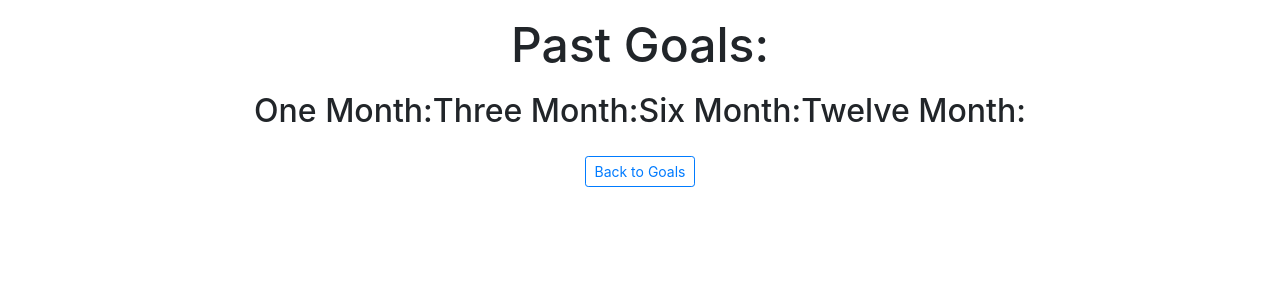
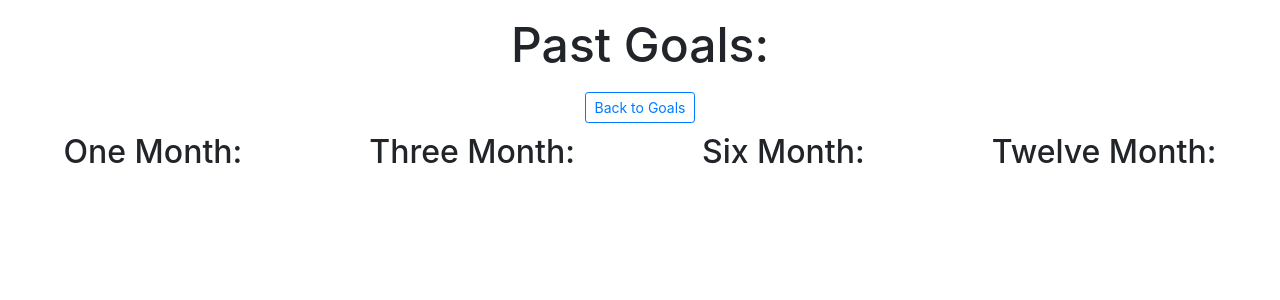
Before and after one commit to tyler-simeone/FundsTracker, a Django app: page /pastgoals/ in a window 1280 px wide. Shown: the part 24-324 px from the top of the page. Run offline with Django 3.2, Linux system fonts and the light colour scheme; the visitor is signed in with stand-in values (Sample User, id 1); data that the repository does not hold is empty; parts of the project's set-up code (start-up, migrations or seed data) failed here and were passed over; some libraries are stand-ins or nearby versions.

Commit message:
fixed past goal list css for empty goals.

```diff
--- a/fundstrackerproject/fundstrackerapp/static/styles/pastgoals.css
+++ b/fundstrackerproject/fundstrackerapp/static/styles/pastgoals.css
@@ -1,12 +1,17 @@
-.past_goals_list {
+.past_goals_header__container {
     display: flex;
     flex-direction: column;
     align-items: center;
 }
 
+.btn {
+    margin-top: 10px;
+}
+
 .past_goals__container {
     margin-top: 10px;
     display: flex;
+    justify-content: space-around;
 }
 
 .past_goals_header {
--- a/fundstrackerproject/fundstrackerapp/templates/goals/completed.html
+++ b/fundstrackerproject/fundstrackerapp/templates/goals/completed.html
@@ -10,7 +10,7 @@
     <div class="header_nav_links__container">
         <h1 class="goals_header">Completed Goals</h1>
         <a href="{% url 'fundstrackerapp:goals' %}">
-            <button class="btn btn-outline-primary btn-sm">Back to Goals</button>
+            <button class="btn btn-outline-primary btn-sm back_btn">Back to Goals</button>
         </a>
     </div>
 
--- a/fundstrackerproject/fundstrackerapp/templates/pastgoals/list.html
+++ b/fundstrackerproject/fundstrackerapp/templates/pastgoals/list.html
@@ -7,7 +7,12 @@
 
 {% block content %}
     <div class="past_goals_list">
-        <h1 class="past_goals_header">Past Goals:</h1>
+        <div class="past_goals_header__container">
+            <h1 class="past_goals_header">Past Goals:</h1>
+            <a href="{% url 'fundstrackerapp:goals' %}">
+                <button class="btn btn-outline-primary btn-sm">Back to Goals</button>
+            </a>
+        </div>
 
         <div class="past_goals__container">
             <section class="one_month_goals">
@@ -92,9 +97,5 @@
                 </ul>
             </section>
         </div>
-
-        <a href="{% url 'fundstrackerapp:goals' %}">
-            <button class="btn btn-outline-primary btn-sm">Back to Goals</button>
-        </a>
     <div>
 {% endblock %}
```
Also changed, not shown: fundstrackerproject/fundstrackerapp/static/styles/goals.css (+4 -6 lines).
